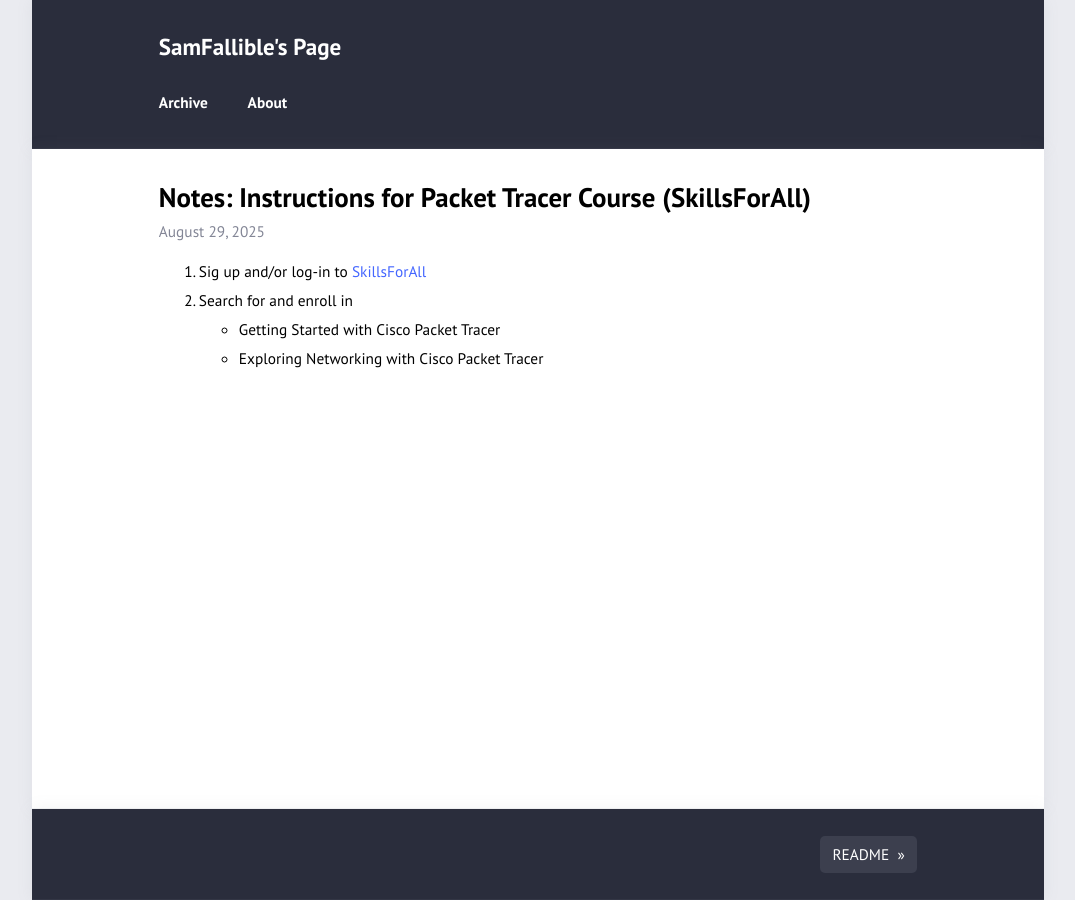
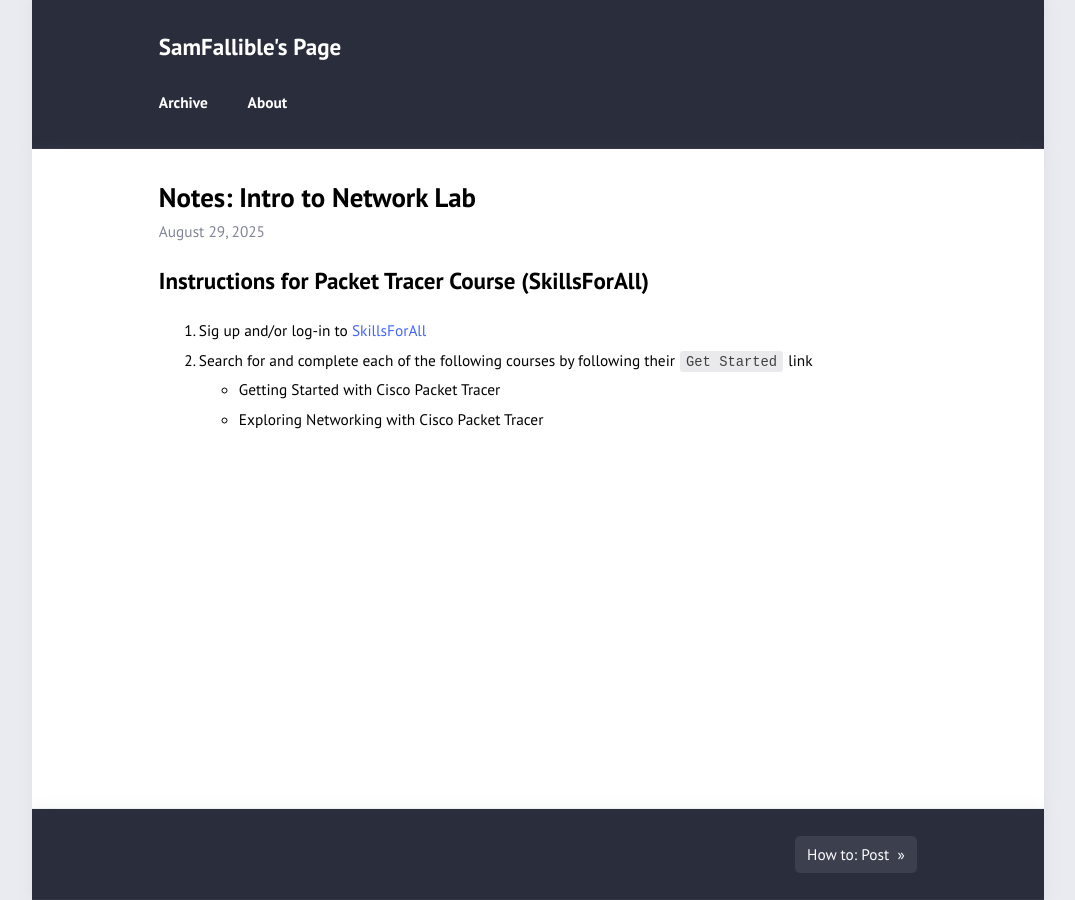
Before and after one commit to samfallible/samfallible.github.io, a Jekyll site: the page built from _posts/2025-08-29-notes-packet-tracer-course.md, in a window 1280 px wide. Shown: the whole page, without its empty margins (102-1177 px from the left). Built offline with Jekyll 4.4.1, drawn with Linux system fonts in a browser that asks for light colours.

Commit message:
chore: notes etc

```diff
--- a/_posts/2025-08-29-notes-packet-tracer-course.md
+++ b/_posts/2025-08-29-notes-packet-tracer-course.md
@@ -1,13 +1,12 @@
 ---
-title: 'Notes: Instructions for Packet Tracer Course (SkillsForAll)'
+title: 'Notes: Intro to Network Lab'
 layout: post
 ---
-
+## Instructions for Packet Tracer Course (SkillsForAll)
 1. Sig up and/or log-in to [SkillsForAll][skills-for-all]
-2. Search for and enroll in
+2. Search for and complete each of the following courses by following their `Get Started` link
     * Getting Started with Cisco Packet Tracer
     * Exploring Networking with Cisco Packet Tracer
 
-
-
 [skills-for-all]: https://skillsforall.com/
+[cisco-packet-tracer]: https://www.netacad.com/cisco-packet-tracer
```
Also changed, not shown: _posts/2017-03-01-welcome-to-jekyll.md (+3 -2 lines).
